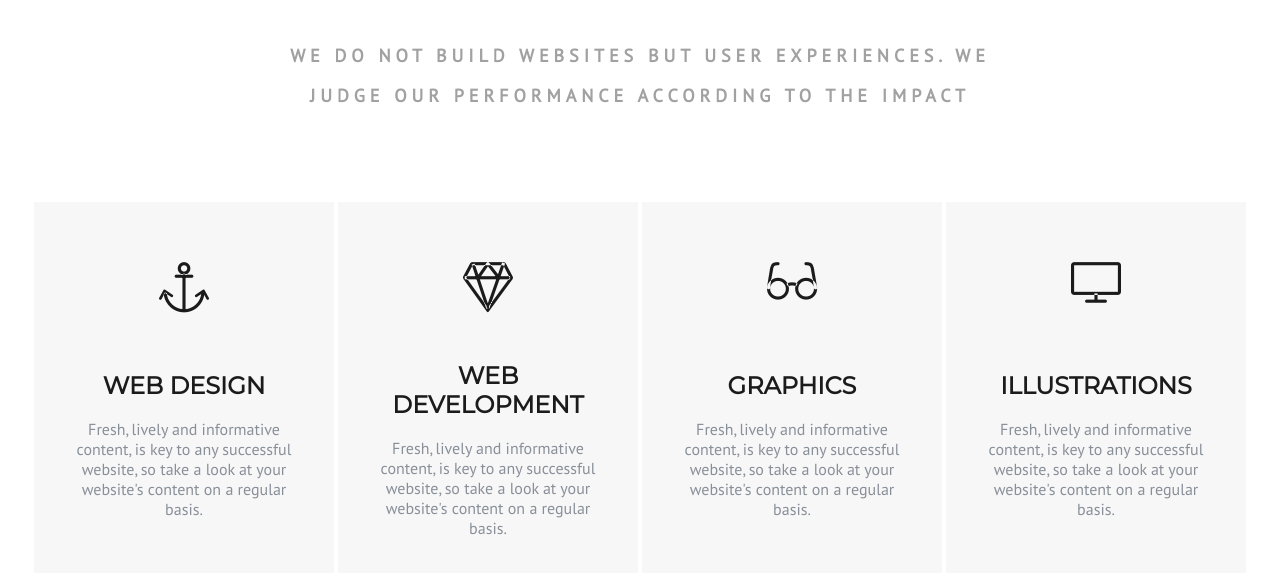
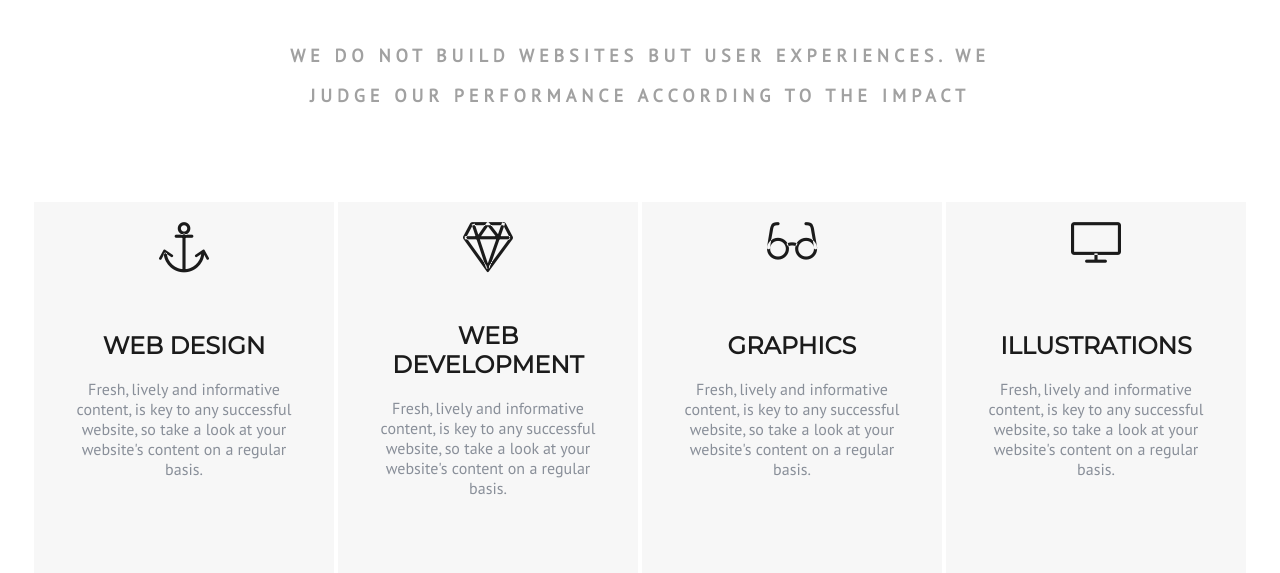
Before and after one commit to pomogaeva/hw-css-box-model-1, a plain HTML site: page index.html in a window 1280 px wide. Shown: the part 201-774 px from the top of the page. Drawn offline with Linux system fonts and the light colour scheme; files whose address does not match are found by name.

Commit message:
Correct typo

```diff
--- a/style.css
+++ b/style.css
@@ -79,7 +79,7 @@ header .description {
 main .services {
   width: 300px;
   display: inline-block;
-  padding: 20x 30px;
+  padding: 20px 30px;
   margin-bottom: 5px;
 }
 
```
